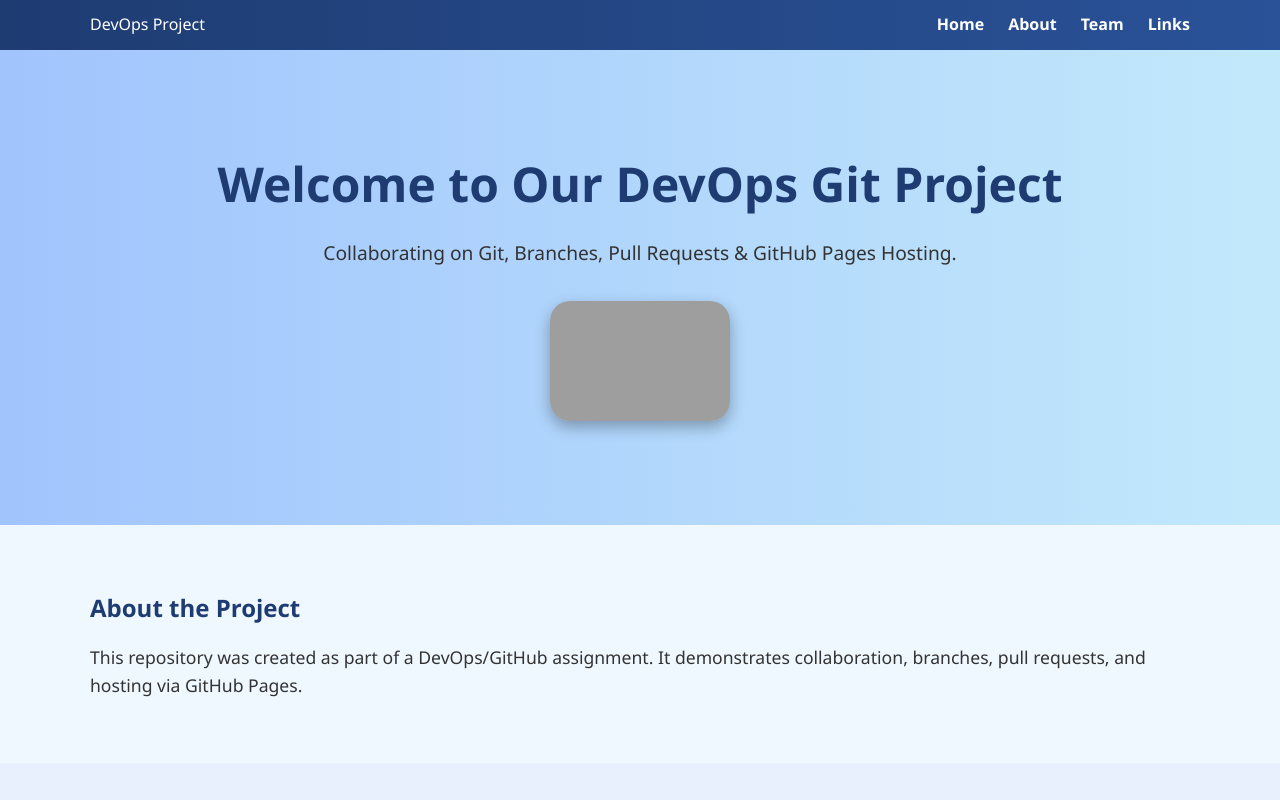
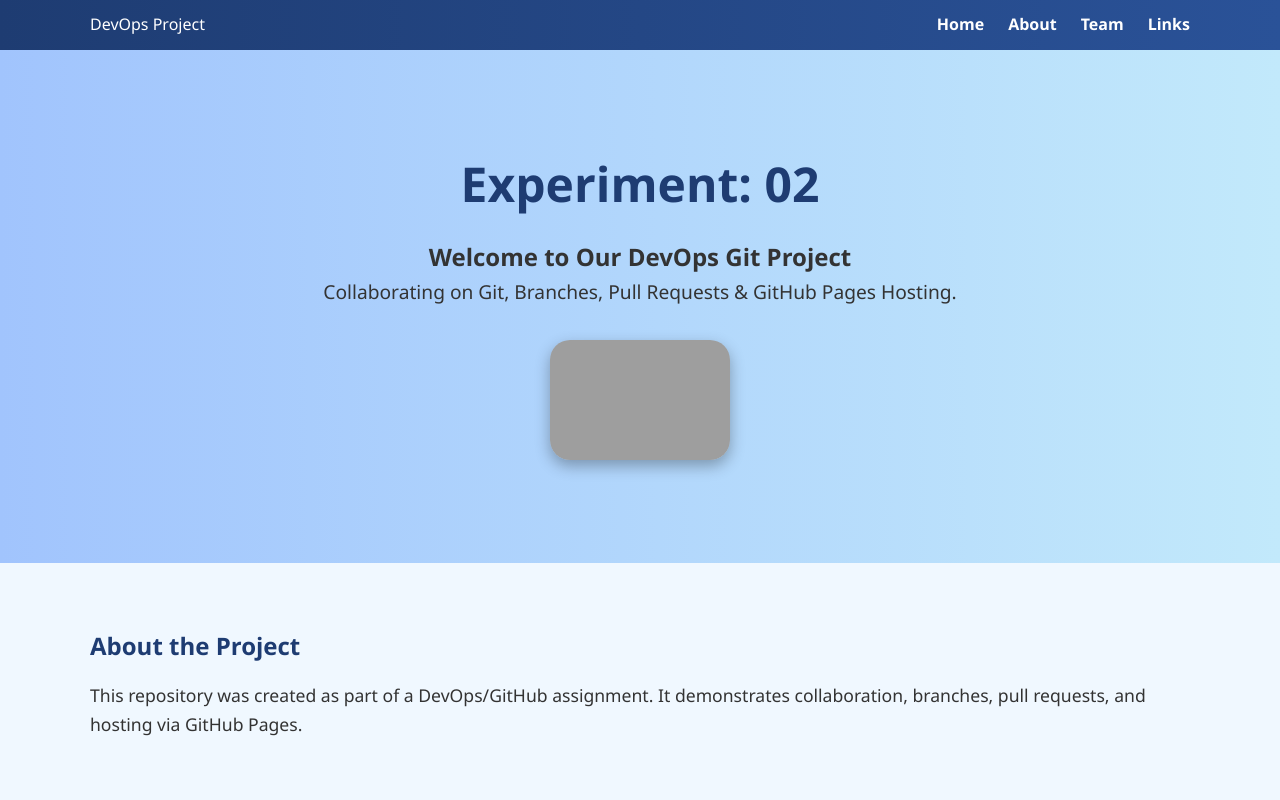
Before and after one commit to dharmviro1/devops-git--project, a plain HTML site: page index.html in a window 1280 px wide. Shown: the top 800 px of the page. Drawn offline with Linux system fonts and the light colour scheme; grey boxes are pictures that could not be loaded.

Commit message:
Update header text in index.html
Updated index.html
Added experiment detail.

```diff
--- a/index.html
+++ b/index.html
@@ -25,7 +25,8 @@
 <!-- Hero / Home Section -->
 <section id="home" class="section home">
   <div class="hero-container">
-    <h1>Welcome to Our DevOps Git Project</h1>
+    <h1>Experiment: 02</h1>
+    <h2>Welcome to Our DevOps Git Project</h2>
     <p>Collaborating on Git, Branches, Pull Requests & GitHub Pages Hosting.</p>
     <img src="assets/images/devgit.png" alt="DevOps illustration" class="home-img"/>
   </div>
```
